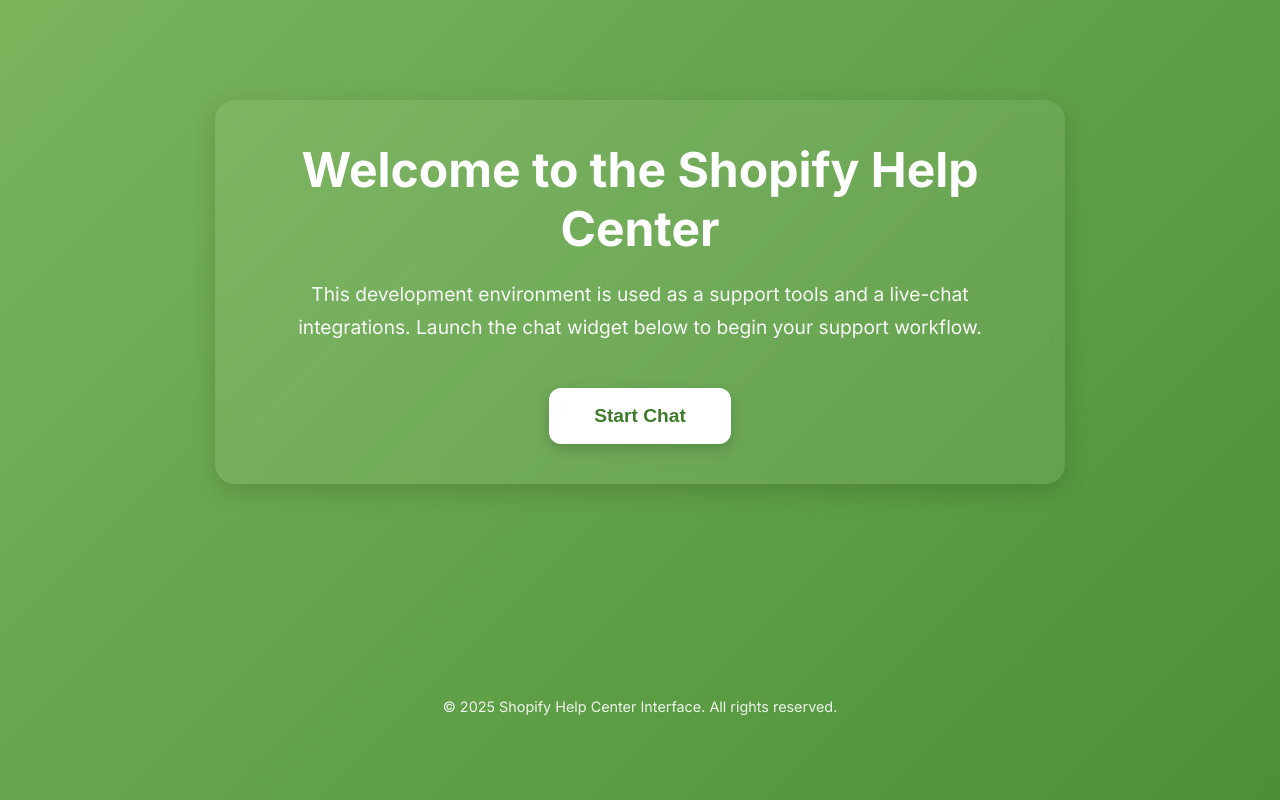
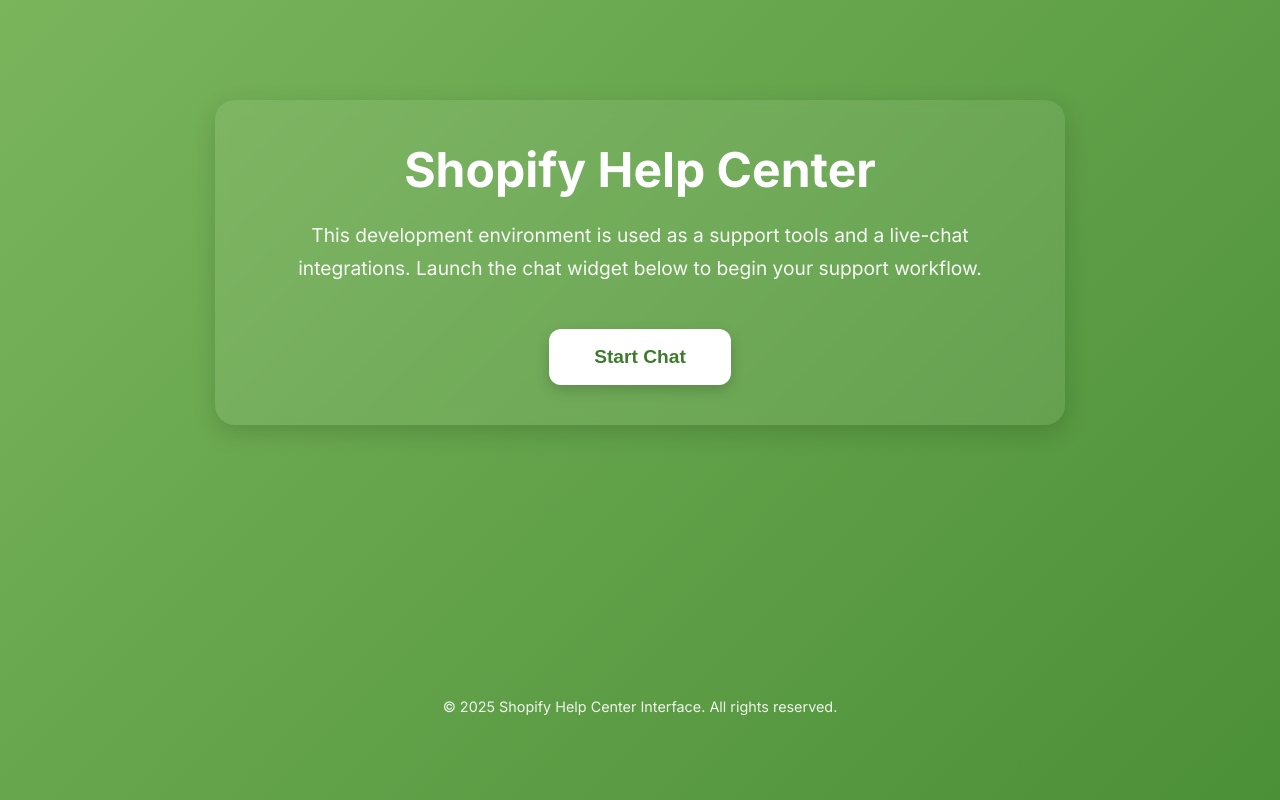
Before and after one commit to shopifyhelpcenter-com/SHOPIFY-HELP-CENTER, a plain HTML site: page index.html in a window 1280 px wide. Drawn offline with Linux system fonts and the light colour scheme.

Commit message:
index.html

```diff
--- a/index.html
+++ b/index.html
@@ -85,7 +85,7 @@
 <body>
 
   <div class="hero-container">
-    <h1>Welcome to the Shopify Help Center</h1>
+    <h1>Shopify Help Center</h1>
     <p>
       This development environment is used as a support tools and a live-chat integrations.
       Launch the chat widget below to begin your support workflow.
```
